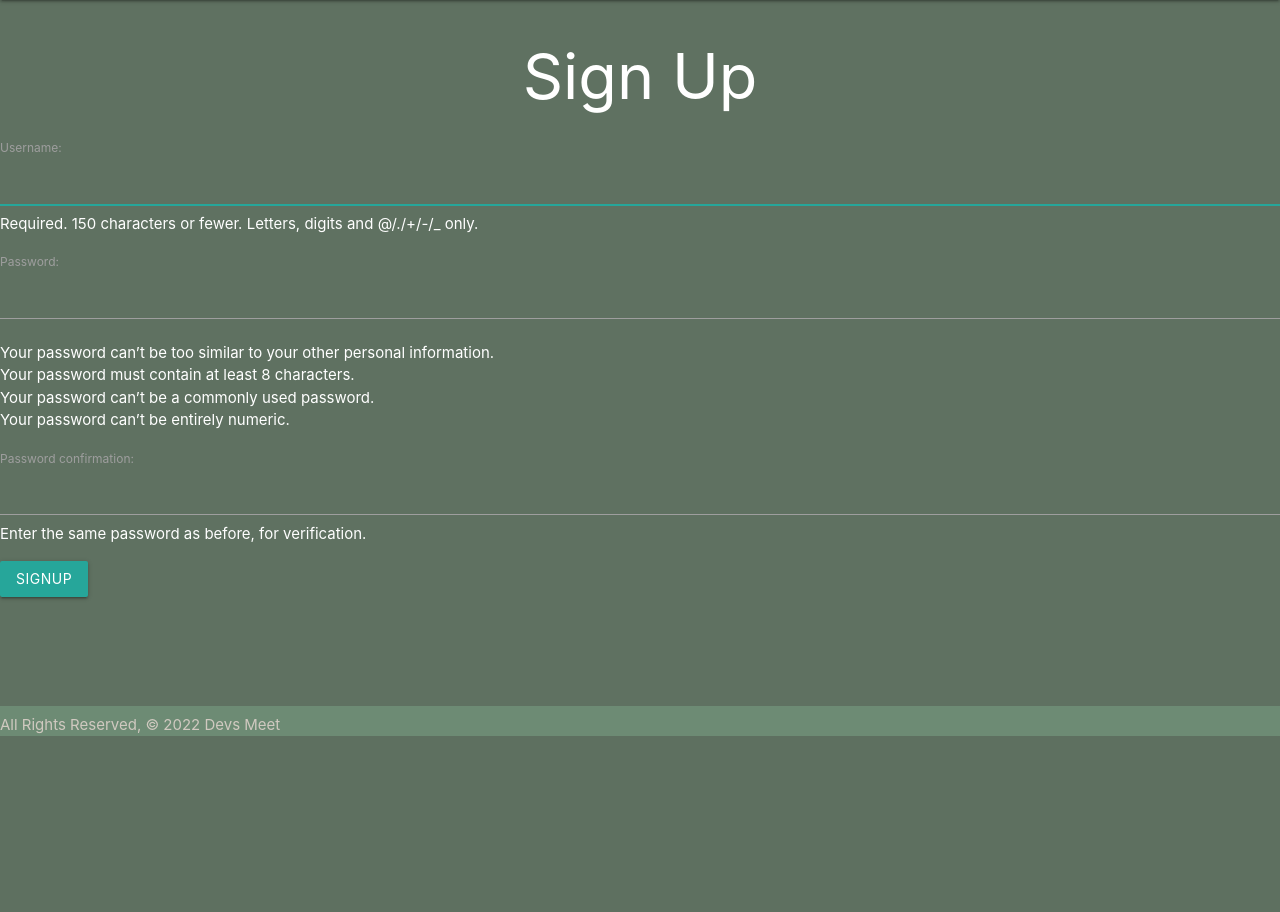
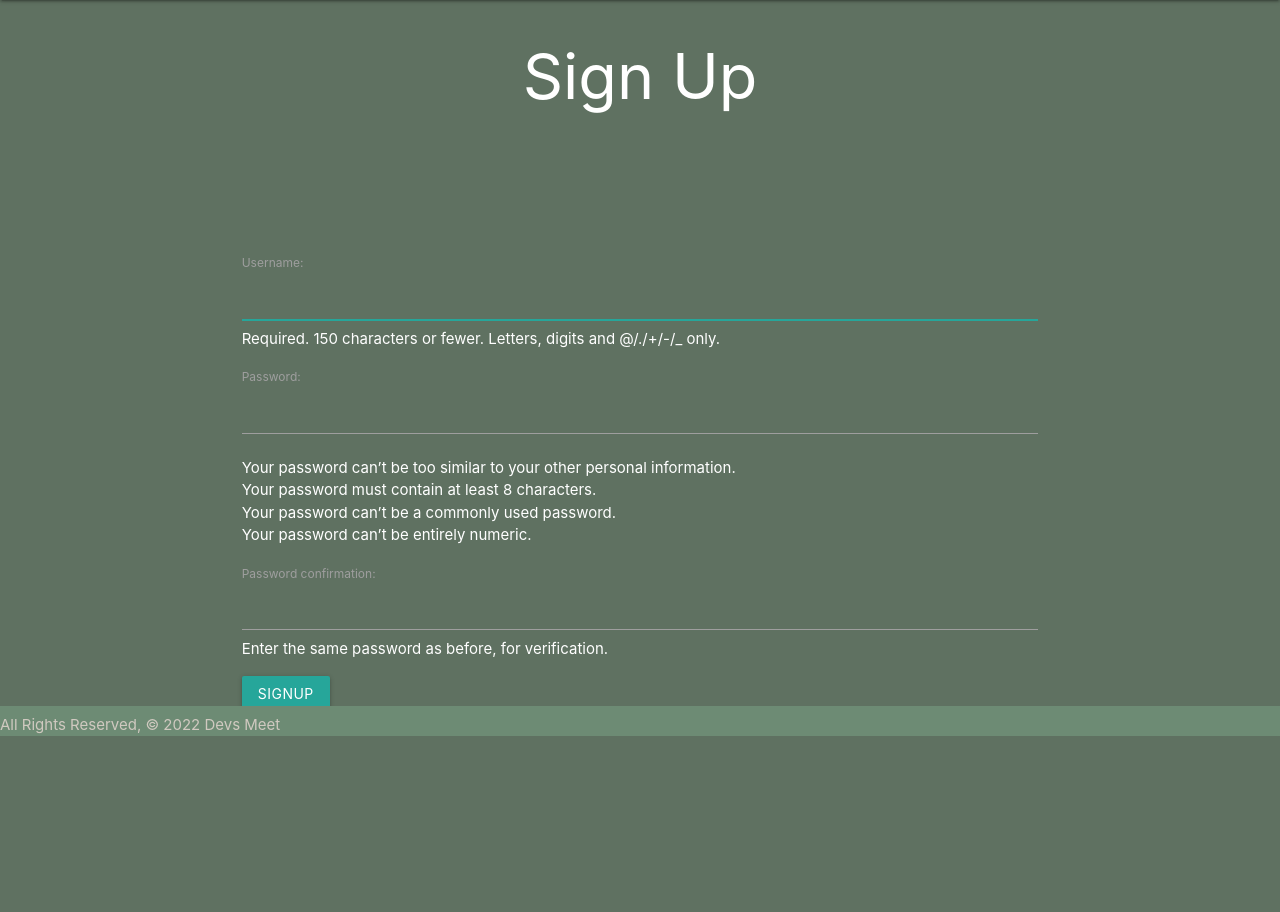
Before and after one commit to EjOliver1107/DevelopersMeet, a Django app: page /accounts/signup/ in a window 1280 px wide. Shown: the part 64-976 px from the top of the page. Before the commit the page ends 800 px from the top, so only its background shows below. Run offline with Django 4.2, Linux system fonts and the light colour scheme.

Commit message:
sign up css

```diff
--- a/main_app/static/css/style.css
+++ b/main_app/static/css/style.css
@@ -6,7 +6,12 @@ h1 {
     text-align: center;
 }
 
-/* start */
+#signup {
+    display: flex;
+    flex-direction: column;
+    align-items: center;
+    padding: 100px 200px 200px 200px;
+}
 .card {
     background-color: #708572;
     max-height: 250px;
--- a/main_app/templates/registration/signup.html
+++ b/main_app/templates/registration/signup.html
@@ -4,11 +4,11 @@
 <h1>Sign Up</h1>
 
 {% if error_message %}<p class="red-text">{{ error_message }}</p>{% endif %}
-
+<section id="signup">
 <form method="POST" action="{% url 'signup' %}">
   {% csrf_token %}
   {{ form.as_p }}
   <input type="submit" class="btn" value="signup">
 </form>
-
+</section>
 {% endblock %}
```
